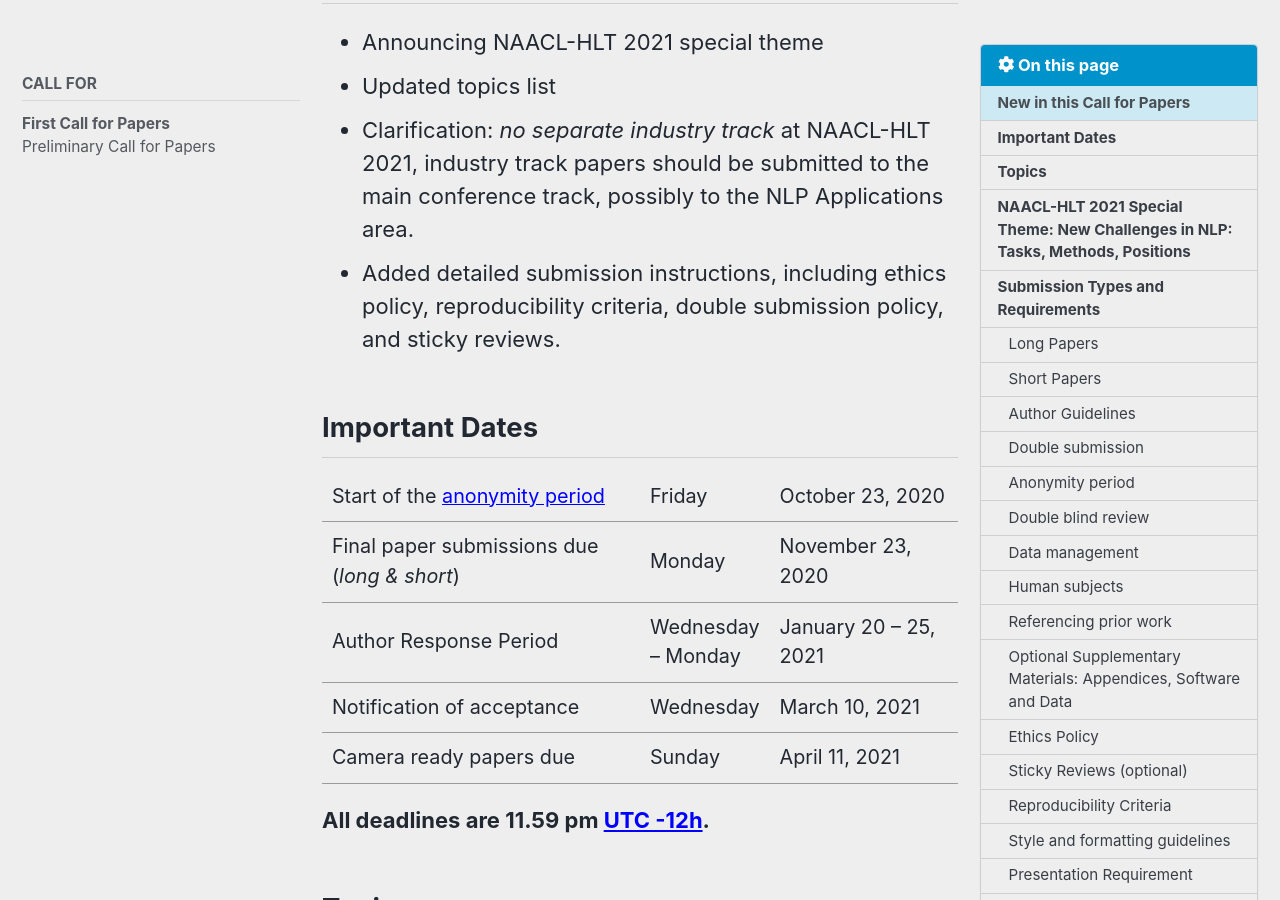
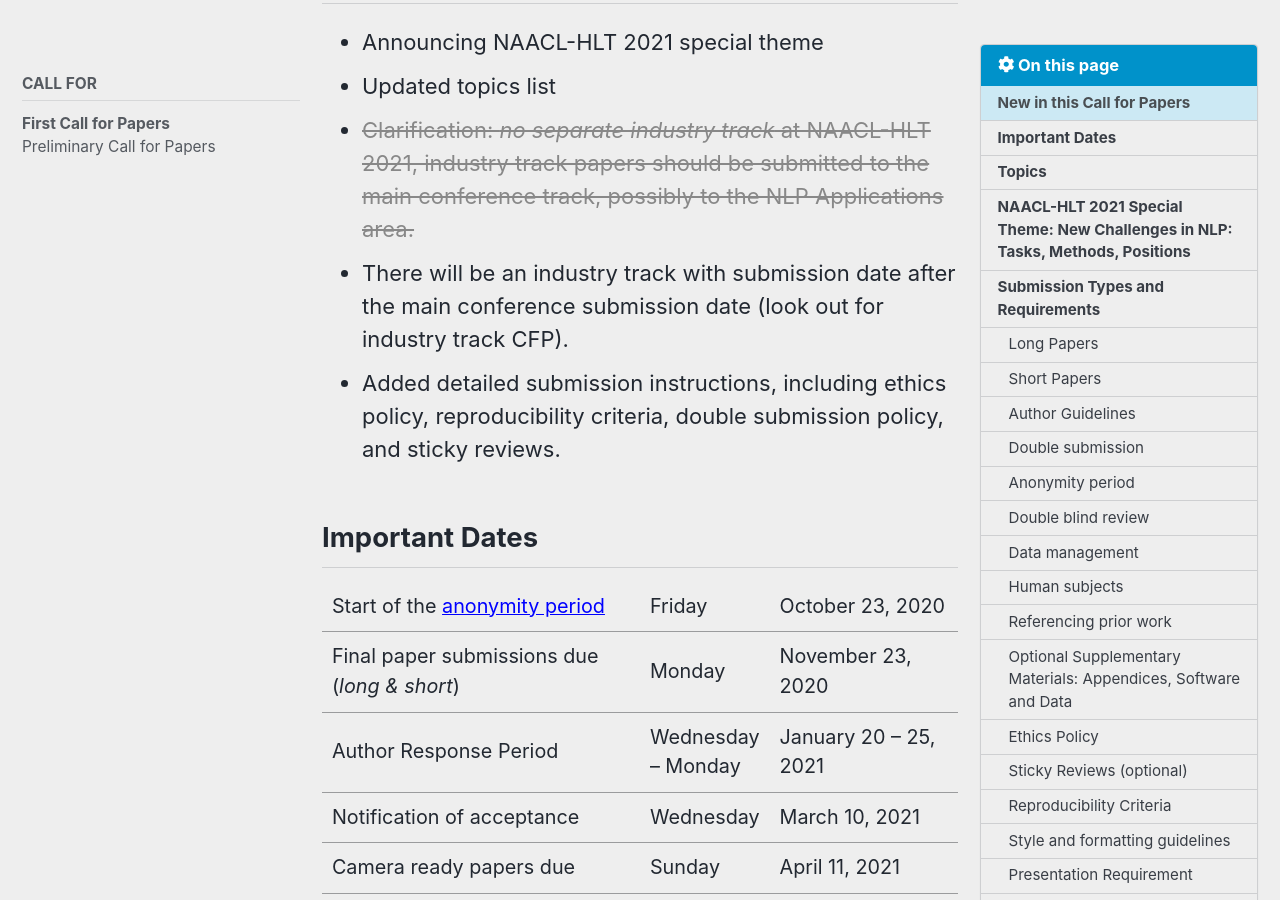
Before and after one commit to naacl-org/naacl-2021-website, a Jekyll site: the page built from _pages/calls/papers.md, in a window 1280 px wide and 900 px high, scrolled down 1012 px. Built offline with Jekyll 4.4.1, drawn with Linux system fonts in a browser that asks for light colours; cached includes are drawn as plain includes; nearby versions of some CDN libraries.

Commit message:
Updated the call for papers with industry track

```diff
--- a/_pages/calls/papers.md
+++ b/_pages/calls/papers.md
@@ -18,7 +18,8 @@
 
 - Announcing NAACL-HLT 2021 special theme
 - Updated topics list
-- Clarification: *no separate industry track* at NAACL-HLT 2021, industry track papers should be submitted to the main conference track, possibly to the NLP Applications area.
+- <span style="text-decoration: line-through; color: #888;">~~Clarification: *no separate industry track* at NAACL-HLT 2021, industry track papers should be submitted to the main conference track, possibly to the NLP Applications area.~~</span>
+- There will be an industry track with submission date after the main conference submission date (look out for industry track CFP).
 - Added detailed submission instructions, including ethics policy, reproducibility criteria, double submission policy, and sticky reviews.
 
 ## Important Dates
```
